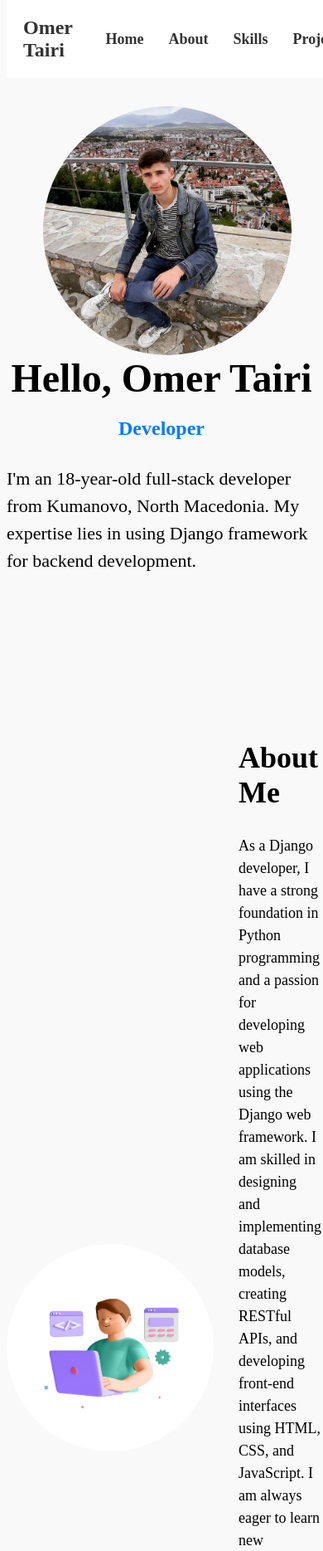
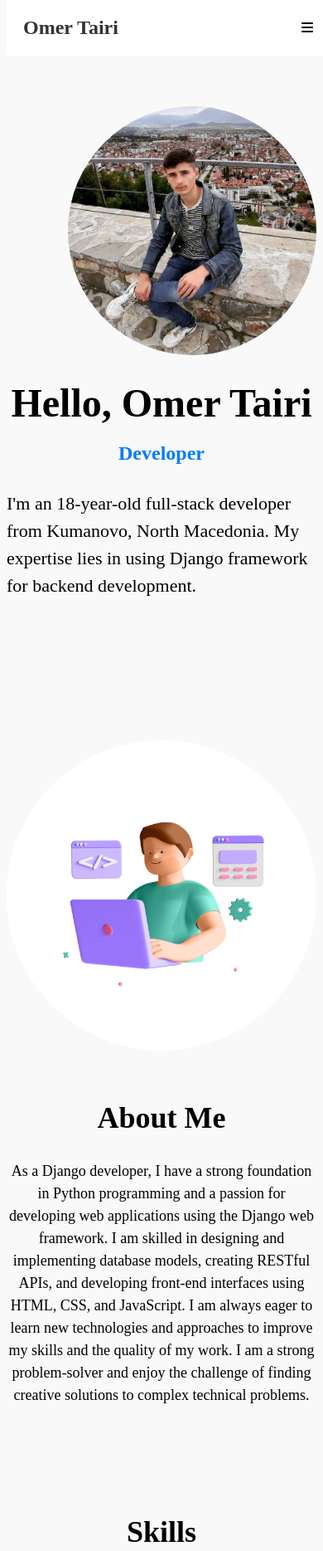
Before and after one commit to omertairi04/portfolio, a Django app: page / in a window 390 px wide. Shown: the top 1869 px of the page at 83% size. Run offline with Django 4.2, Linux system fonts and the light colour scheme; data comes from the database, SQL or seed files in the repository; some libraries are stand-ins or nearby versions; some web fonts are replaced.

Commit message:
fixed navbar and about me!

```diff
--- a/static/scripts/index.js
+++ b/static/scripts/index.js
@@ -7,3 +7,12 @@
     skill.style.width = level;
   }, 1000);
 });
+
+// NAVBAR
+const menuIcon = document.querySelector('.menu-icon');
+const navbar = document.querySelector('nav');
+const navLinks = document.querySelector('.nav-links');
+
+menuIcon.addEventListener('click', () => {
+  navbar.classList.toggle('active');
+});
--- a/static/styles/index.css
+++ b/static/styles/index.css
@@ -95,6 +95,21 @@
     line-height: 1.5;
     margin-bottom: 30px;
   }
+
+  @media screen and (max-width: 767px) {
+    img {
+      width: 100%;
+      height: auto;
+      margin-right: 0;
+      margin-bottom: 30px;
+    }
+
+    .about-me-content {
+      flex-direction: column;
+      text-align: center;
+    }
+  }
+
 
   .skills-section {
     margin: 50px 0;
--- a/static/styles/navbar.css
+++ b/static/styles/navbar.css
@@ -20,6 +20,10 @@
   font-size: 24px;
   font-weight: bold;
   text-decoration: none;
+}
+
+nav .menu-icon {
+  display: none;
 }
 
 nav .nav-links {
@@ -48,3 +52,37 @@
 nav .nav-links a:hover {
   color: #007bff;
 }
+
+@media only screen and (max-width: 768px) {
+  nav .menu-icon {
+    display: block;
+  }
+  nav .nav-links {
+    display: none;
+    flex-direction: column;
+    align-items: center;
+    width: 100%;
+    position: absolute;
+    top: 60px;
+    left: 0;
+    background-color: #fff;
+    padding: 10px;
+    box-shadow: 0px 3px 6px rgba(0,0,0,0.16);
+  }
+  nav .nav-links li {
+    margin: 10px 0;
+  }
+  nav .nav-links a {
+    color: #333;
+    font-size: 18px;
+    font-weight: 600;
+    text-decoration: none;
+    transition: color 0.3s ease;
+  }
+  nav .nav-links a:hover {
+    color: #007bff;
+  }
+  nav.active .nav-links {
+    display: flex;
+  }
+}
--- a/templates/navbar.html
+++ b/templates/navbar.html
@@ -4,6 +4,9 @@
   <div class="container">
     <div class="logo">
       <a href="">Omer Tairi</a>
+    </div>
+    <div class="menu-icon">
+      <i class="fa fa-bars"></i>
     </div>
     <ul class="nav-links">
       <li><a href="#introduction">Home</a></li>
```
